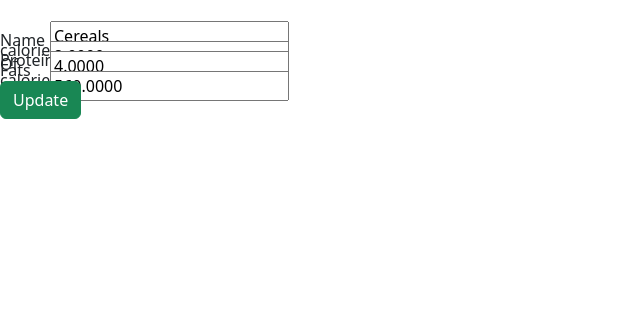
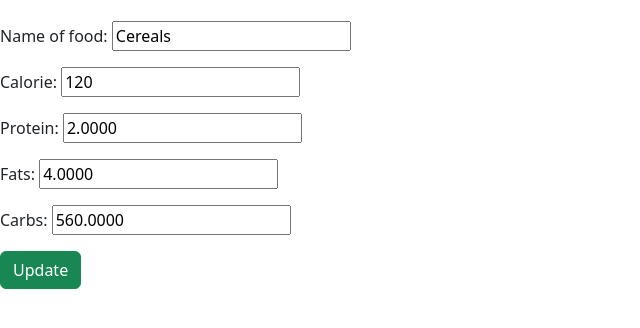
Before and after one commit to PRASUN-SITAULA/Calorie-Counter, a Django app: page /update/37/ in a window 1280 px wide. Shown: the part 83-411 px from the top of the page, without its empty margins (0-640 px from the left). Run offline with Django 4.2, Linux system fonts and the light colour scheme; data comes from the database, SQL or seed files in the repository.

Commit message:
Minor Changes

```diff
--- a/base/templates/base/update_food.html
+++ b/base/templates/base/update_food.html
@@ -1,45 +1,13 @@
 {% extends 'base/navbar.html' %}
 
 {% block content %}
-<br/>
+
+<br />
 <form action="" method="POST">
-    {% csrf_token %}
-    <div class="form-group row">
-      <label class="col-sm-2 col-form-label">Name Of Food</label>
-      <div class="col-sm-10">
-        {{form.name_of_food}}
-      </div>
-    </div>
-    <div class="form-group row">
-      <label class="col-sm-2 col-form-label">calories</label>
-      <div class="col-sm-10">
-       {{form.calories}}
-      </div>
-    </div>
-    <div class="form-group row">
-      <label class="col-sm-2 col-form-label">Protein</label>
-      <div class="col-sm-10">
-       {{form.protein}}
-      </div>
-    </div>
-    <div class="form-group row">
-      <label class="col-sm-2 col-form-label">Fats</label>
-      <div class="col-sm-10">
-       {{form.fats}}
-      </div>
-    </div>
-    <div class="form-group row">
-      <label class="col-sm-2 col-form-label">calories</label>
-      <div class="col-sm-10">
-       {{form.calories}}
-      </div>
-    </div>
-    <div class="form-group row">
-      <label class="col-sm-2 col-form-label">Carbs</label>
-      <div class="col-sm-10">
-       {{form.carbs}}
-      </div>
-    </div>
-    <button type="submit" class="btn btn-success">Update</button>
-  </form>
+  {% csrf_token %}
+  {{form.as_p}}
+  <button type="submit" class="btn btn-success">Update</button>
+</form>
+
+
 {% endblock content %}
```
Also changed, not shown: base/static/base/css/main.css (line endings or trailing spaces).
